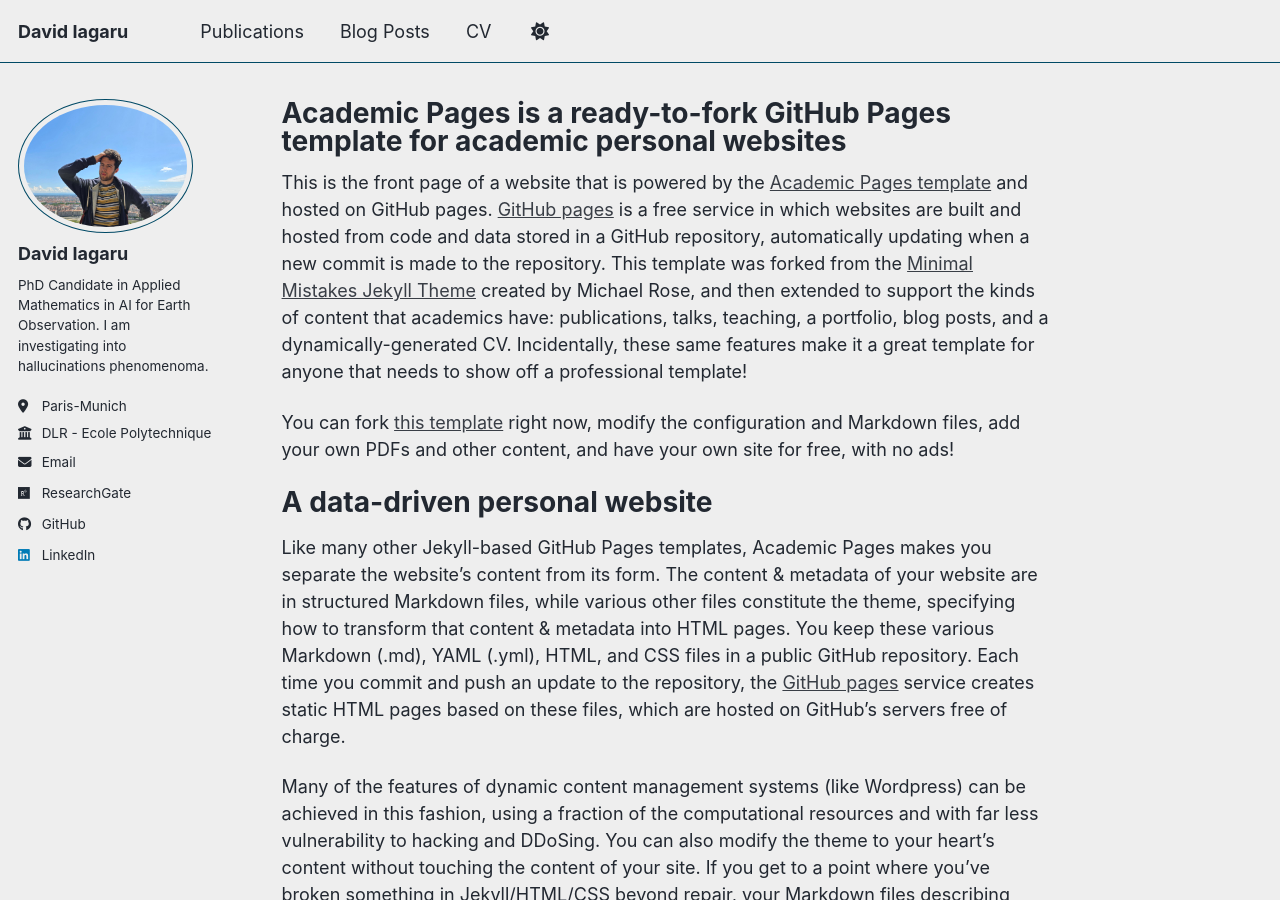
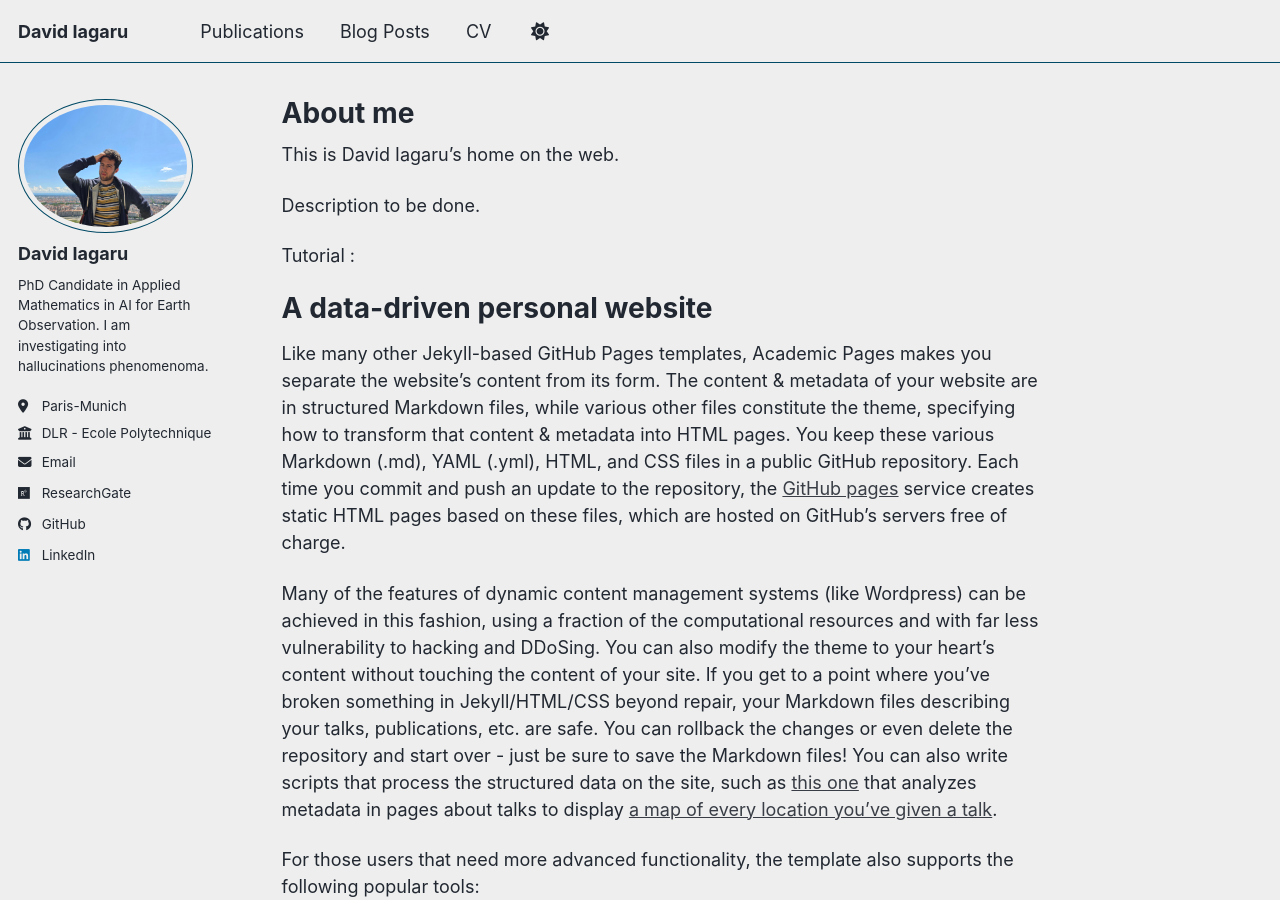
Before and after one commit to davidiagraid/davidiagraid.github.io, a Jekyll site: the page built from _pages/about.md, in a window 1280 px wide and 900 px high. Built offline with Jekyll 4.4.1, drawn with Linux system fonts in a browser that asks for light colours; a script bundle is joined from its source files by our own code; library files that are not in the unit come from our copies.

Commit message:
Revise about page title and content
Updated the title and introductory content on the about page.

```diff
--- a/_pages/about.md
+++ b/_pages/about.md
@@ -1,15 +1,19 @@
 ---
 permalink: /
-title: "Academic Pages is a ready-to-fork GitHub Pages template for academic personal websites"
+title: "About me"
 author_profile: true
 redirect_from:
   - /about/
   - /about.html
 ---
 
-This is the front page of a website that is powered by the [Academic Pages template](https://github.com/academicpages/academicpages.github.io) and hosted on GitHub pages. [GitHub pages](https://pages.github.com) is a free service in which websites are built and hosted from code and data stored in a GitHub repository, automatically updating when a new commit is made to the repository. This template was forked from the [Minimal Mistakes Jekyll Theme](https://mmistakes.github.io/minimal-mistakes/) created by Michael Rose, and then extended to support the kinds of content that academics have: publications, talks, teaching, a portfolio, blog posts, and a dynamically-generated CV. Incidentally, these same features make it a great template for anyone that needs to show off a professional template!
+This is David Iagaru's home on the web.
 
- You can fork [this template](https://github.com/academicpages/academicpages.github.io) right now, modify the configuration and Markdown files, add your own PDFs and other content, and have your own site for free, with no ads!
+Description to be done.
+
+
+Tutorial :
+
 
 A data-driven personal website
 ======
```
